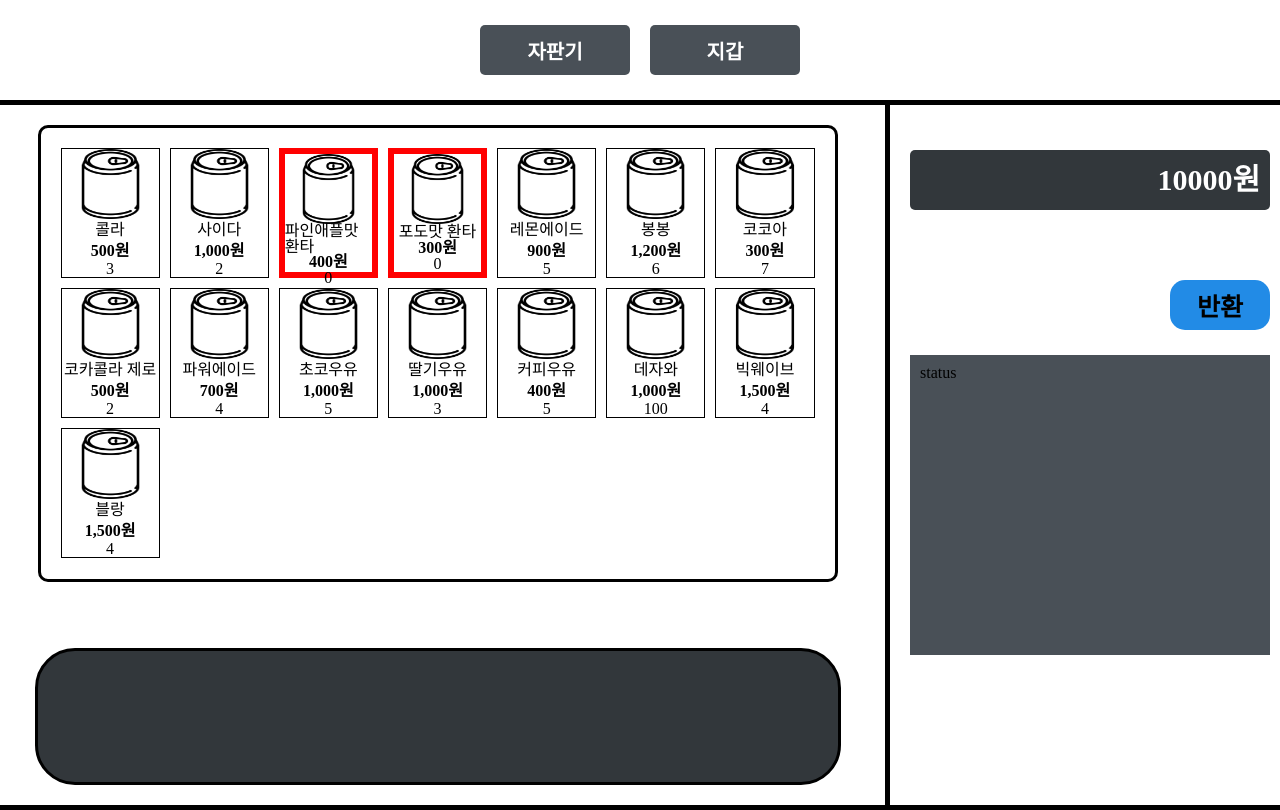
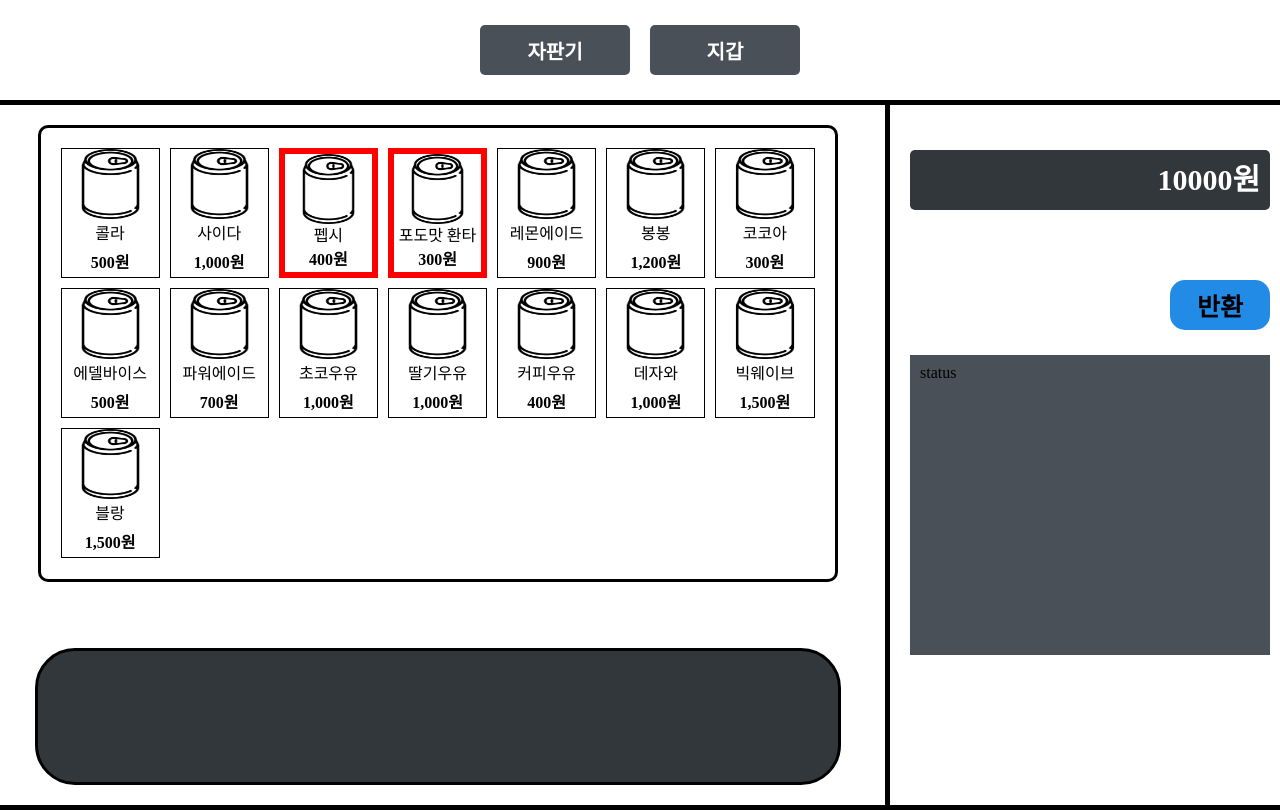
Before and after one commit to codesquad-members-2022/fe-vm, a React (Create React App) app in the folder vending-machine/: page / in a window 1280 px wide. Built offline with nearby package versions, Linux system fonts and the light colour scheme.

Commit message:
Feat : inputMoney 구현
WalletContext에 inputMoney 정보 추가
Currency 컴포넌트에서 클릭시 inputMoney 정보 갱신하는 기능 추가

```diff
--- a/vending-machine/src/components/Currency.js
+++ b/vending-machine/src/components/Currency.js
@@ -4,12 +4,19 @@ import { CenterSort, HeightSort } from "../style/Globalstyles";
 import { WalletContext } from "../contexts/walletContext";
 import { decreaseAmount } from "../util/util";
 function Currency({ money, amount }) {
-  const { walletMoney, setWalletMoney } = useContext(WalletContext).value;
+  const { walletMoney, setWalletMoney, inputMoney, setInputMoney } =
+    useContext(WalletContext).value;
+  function calculateInput(money, amount) {
+    if (amount > 0) {
+      setInputMoney(inputMoney + money);
+    }
+  }
   return (
     <CurrencyWrap>
       <Money
         onClick={() => {
           decreaseAmount(walletMoney, amount, setWalletMoney, money);
+          calculateInput(money, amount);
         }}
       >
         {money.toLocaleString()}원
--- a/vending-machine/src/components/Product.js
+++ b/vending-machine/src/components/Product.js
@@ -17,8 +17,7 @@ function Product({ title, price, amount }) {
     >
       <ProductImage src={canSrc}></ProductImage>
       <ProductTitle>{title}</ProductTitle>
-      <ProductPrice>{price.toLocaleString()}원</ProductPrice>
-      {amount}
+      <ProductPrice>{price.toLocaleString("ko-KR")}원</ProductPrice>
     </ProductWrap>
   );
 }
--- a/vending-machine/src/components/TotalMoney.js
+++ b/vending-machine/src/components/TotalMoney.js
@@ -3,7 +3,7 @@ import styled from "styled-components";
 import { HeightSort } from "../style/Globalstyles";
 
 function TotalMoney({ sum }) {
-  return <TotalMoneyWrap>{sum.toLocaleString()}원</TotalMoneyWrap>;
+  return <TotalMoneyWrap>{sum.toLocaleString("ko-kr")}원</TotalMoneyWrap>;
 }
 const TotalMoneyWrap = styled.div`
   width: 90%;
--- a/vending-machine/src/contexts/walletContext.js
+++ b/vending-machine/src/contexts/walletContext.js
@@ -4,7 +4,8 @@ import { wallet } from "../datas/wallet";
 export const WalletContext = createContext(wallet);
 function WalletProvider({ children }) {
   const [walletMoney, setWalletMoney] = useState(wallet);
-  const moneyInfo = { walletMoney, setWalletMoney };
+  const [inputMoney, setInputMoney] = useState(0);
+  const moneyInfo = { walletMoney, setWalletMoney, inputMoney, setInputMoney };
   const sum = walletMoney.reduce(
     (pre, cur) => pre + Number(cur.title) * Number(cur.amount),
     0
--- a/vending-machine/src/datas/products.js
+++ b/vending-machine/src/datas/products.js
@@ -10,7 +10,7 @@ export const products = [
     amount: 2,
   },
   {
-    title: "파인애플맛 환타",
+    title: "펩시",
     price: 400,
     amount: 0,
   },
@@ -35,7 +35,7 @@ export const products = [
     amount: 7,
   },
   {
-    title: "코카콜라 제로",
+    title: "에델바이스",
     price: 500,
     amount: 2,
   },
```
